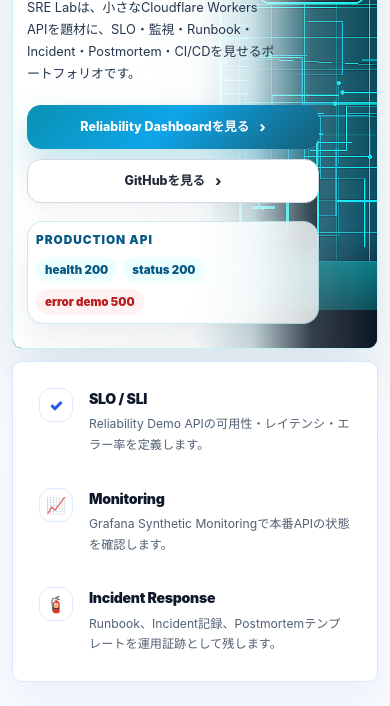
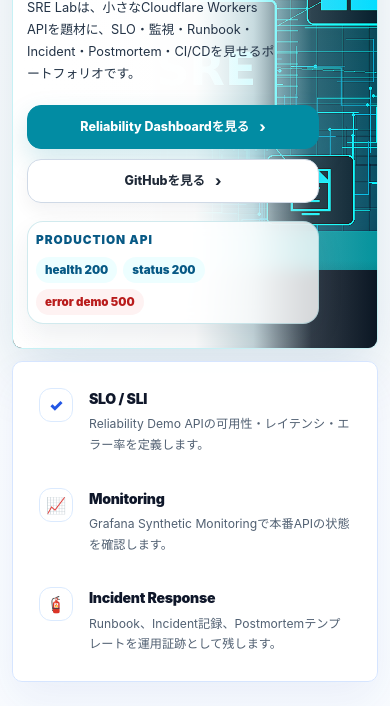
Before and after one commit to YDTNK/sre-lab, a plain HTML site: page apps/landing/index.html in a window 390 px wide. Shown: the part 394-1100 px from the top of the page. Drawn offline with Linux system fonts and the light colour scheme.

Commit message:
Reduce hero zoom and simplify CTA colors

```diff
--- a/apps/landing/home-hero-background.css
+++ b/apps/landing/home-hero-background.css
@@ -4,7 +4,7 @@
   position: relative;
   display: grid;
   grid-template-columns: minmax(0, 0.55fr) minmax(0, 0.45fr);
-  min-height: clamp(430px, 47vw, 540px);
+  min-height: clamp(420px, 44vw, 500px);
   overflow: hidden;
   isolation: isolate;
   border-color: rgba(0, 190, 210, 0.22);
@@ -19,10 +19,9 @@
   background:
     linear-gradient(90deg,
       rgba(255, 255, 255, 0.99) 0%,
-      rgba(255, 255, 255, 0.96) 34%,
-      rgba(235, 252, 255, 0.82) 49%,
-      rgba(181, 237, 244, 0.34) 61%,
-      rgba(12, 34, 58, 0.02) 78%,
+      rgba(255, 255, 255, 0.96) 36%,
+      rgba(225, 252, 255, 0.78) 53%,
+      rgba(181, 237, 244, 0.20) 66%,
       rgba(12, 34, 58, 0.00) 100%
     );
   pointer-events: none;
@@ -34,9 +33,9 @@
   z-index: 0;
   background-image: url("/assets/images/sre-lab-iot-cyber-hero.png");
   background-repeat: no-repeat;
-  /* 2:1 IoT/cyber-style hero. Crop the bottom banner area and fade naturally into the copy side. */
-  background-size: auto 118%;
-  background-position: right -90px top -42px;
+  /* Show more of the generated 2:1 image and avoid over-zooming. */
+  background-size: auto 92%;
+  background-position: right -6px center;
   background-color: #06121f;
 }
 
@@ -46,10 +45,10 @@
   inset: 0;
   background:
     linear-gradient(90deg,
-      rgba(255, 255, 255, 0.96) 0%,
-      rgba(255, 255, 255, 0.82) 35%,
-      rgba(226, 249, 252, 0.52) 51%,
-      rgba(9, 30, 51, 0.06) 68%,
+      rgba(255, 255, 255, 0.98) 0%,
+      rgba(255, 255, 255, 0.88) 38%,
+      rgba(226, 249, 252, 0.48) 55%,
+      rgba(9, 30, 51, 0.04) 72%,
       rgba(9, 30, 51, 0.00) 100%
     );
 }
@@ -60,8 +59,8 @@
   left: 0;
   right: 0;
   bottom: 0;
-  height: 112px;
-  background: linear-gradient(180deg, rgba(6, 18, 31, 0) 0%, rgba(6, 18, 31, 0.86) 100%);
+  height: 88px;
+  background: linear-gradient(180deg, rgba(6, 18, 31, 0) 0%, rgba(6, 18, 31, 0.72) 100%);
 }
 
 .home-redesign-hero--background .home-redesign-hero__copy {
@@ -75,32 +74,33 @@
 }
 
 .home-redesign-hero--background .home-redesign-hero__eyebrow {
-  color: #047c90;
+  color: #028ca3;
   letter-spacing: 0.035em;
 }
 
 .home-redesign-hero--background .home-redesign-hero h1 {
-  color: #071226;
+  color: #06121f;
 }
 
 .home-redesign-hero--background .home-redesign-hero h1 span {
-  color: #0891b2;
+  color: #00a9c7;
 }
 
 .home-redesign-hero--background .home-redesign-hero__lead {
-  color: #25364d;
+  color: #243447;
 }
 
 .home-redesign-hero--background .home-redesign-hero__actions .button:first-child {
-  border-color: transparent;
-  background: linear-gradient(135deg, #0891b2 0%, #0ea5e9 48%, #155e75 100%);
+  border: 1px solid #028ca3;
+  background: #028ca3;
   color: #ffffff;
-  box-shadow: 0 16px 34px rgba(8, 145, 178, 0.25);
+  box-shadow: 0 12px 28px rgba(2, 140, 163, 0.18);
 }
 
 .home-redesign-hero--background .home-redesign-hero__actions .button-secondary {
-  border-color: rgba(8, 145, 178, 0.26);
-  color: #083344;
+  border-color: rgba(2, 140, 163, 0.28);
+  background: rgba(255, 255, 255, 0.88);
+  color: #06333f;
 }
 
 .home-redesign-hero__api-card {
@@ -111,10 +111,10 @@
   width: min(100%, 520px);
   margin-top: 18px;
   padding: 10px 12px;
-  border: 1px solid rgba(8, 145, 178, 0.2);
+  border: 1px solid rgba(2, 140, 163, 0.18);
   border-radius: 16px;
-  background: rgba(255, 255, 255, 0.78);
-  box-shadow: 0 14px 34px rgba(8, 47, 73, 0.08);
+  background: rgba(255, 255, 255, 0.80);
+  box-shadow: 0 12px 28px rgba(8, 47, 73, 0.07);
   backdrop-filter: blur(8px);
 }
 
@@ -156,7 +156,7 @@
 @media (max-width: 980px) {
   .home-redesign-hero--background {
     grid-template-columns: minmax(0, 0.58fr) minmax(0, 0.42fr) !important;
-    min-height: clamp(410px, 64vw, 510px);
+    min-height: clamp(400px, 62vw, 500px);
   }
 
   .home-redesign-hero--background::before {
@@ -164,15 +164,15 @@
       linear-gradient(90deg,
         rgba(255, 255, 255, 0.99) 0%,
         rgba(255, 255, 255, 0.96) 42%,
-        rgba(235, 252, 255, 0.78) 58%,
-        rgba(181, 237, 244, 0.18) 73%,
+        rgba(235, 252, 255, 0.74) 58%,
+        rgba(181, 237, 244, 0.14) 74%,
         rgba(12, 34, 58, 0.00) 100%
       );
   }
 
   .home-redesign-hero__visual-bg {
-    background-size: auto 110%;
-    background-position: right -130px top -20px;
+    background-size: auto 86%;
+    background-position: right -80px center;
   }
 
   .home-redesign-hero--background .home-redesign-hero__copy {
@@ -184,7 +184,7 @@
 @media (max-width: 760px) {
   .home-redesign-hero--background {
     grid-template-columns: 58% 42% !important;
-    min-height: 460px;
+    min-height: 450px;
   }
 
   .home-redesign-hero--background::before {
@@ -192,15 +192,15 @@
       linear-gradient(90deg,
         rgba(255, 255, 255, 1) 0%,
         rgba(255, 255, 255, 0.98) 50%,
-        rgba(235, 252, 255, 0.84) 66%,
-        rgba(248, 251, 255, 0.2) 82%,
+        rgba(235, 252, 255, 0.82) 66%,
+        rgba(248, 251, 255, 0.18) 82%,
         rgba(248, 251, 255, 0.02) 100%
       );
   }
 
   .home-redesign-hero__visual-bg {
-    background-size: auto 96%;
-    background-position: right -210px top 12px;
+    background-size: auto 78%;
+    background-position: right -180px center;
   }
 
   .home-redesign-hero--background .home-redesign-hero__copy {
@@ -242,12 +242,12 @@
 
 @media (max-width: 430px) {
   .home-redesign-hero--background {
-    min-height: 470px;
+    min-height: 460px;
   }
 
   .home-redesign-hero__visual-bg {
-    background-size: auto 90%;
-    background-position: right -245px top 18px;
+    background-size: auto 72%;
+    background-position: right -220px center;
   }
 
   .home-redesign-hero--background .home-redesign-hero__copy {
```
